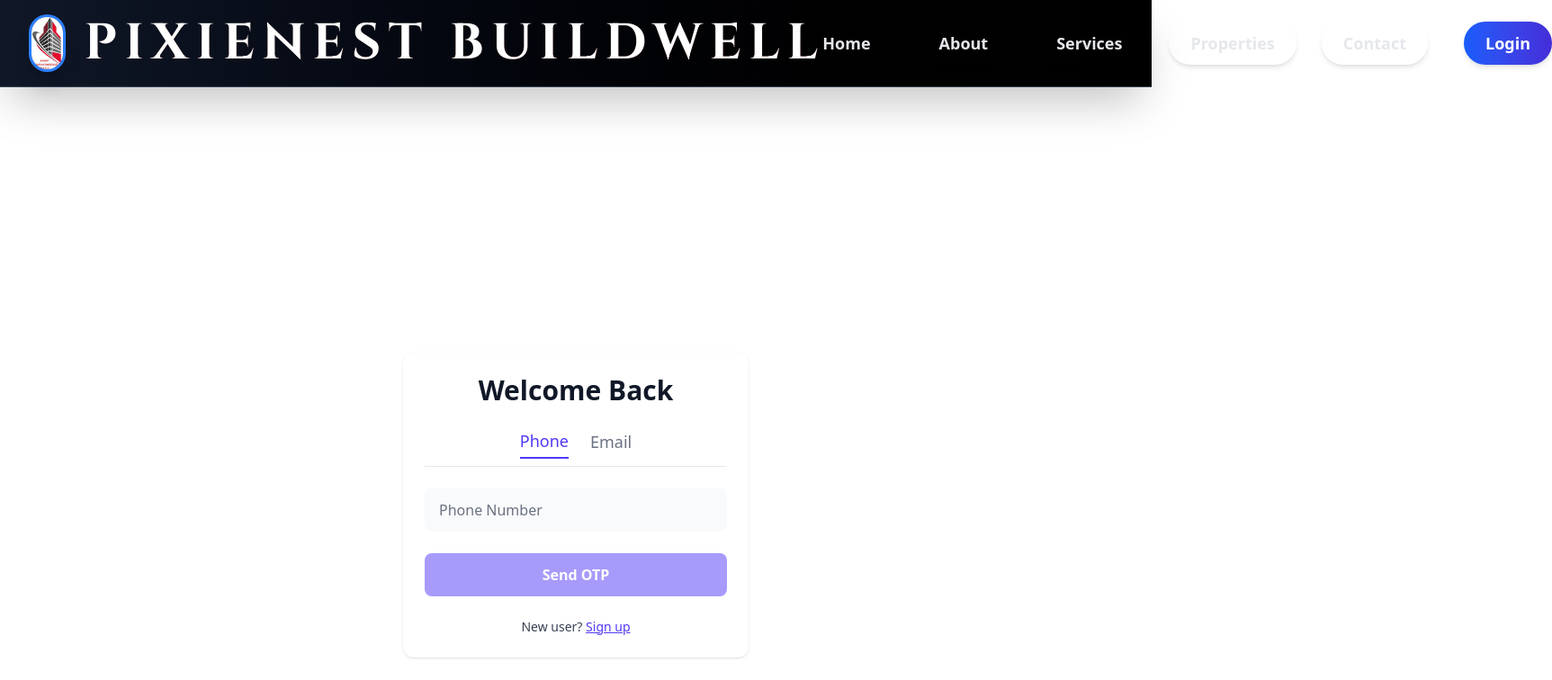
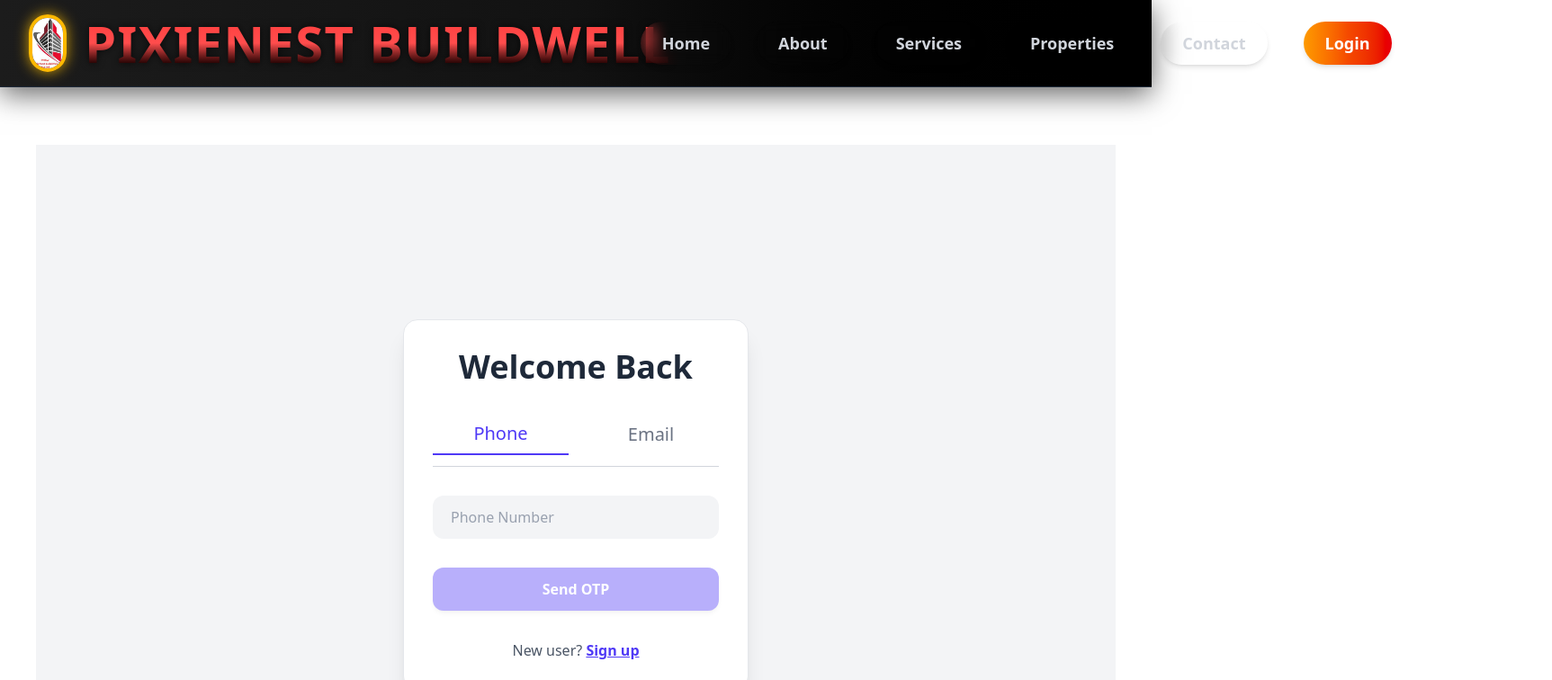
Before and after one commit to ashtoshsharansrivastava/pnbw_website, a React (Vite) app in the folder pnbw_website/my-app/: page /login in a window 1280 px wide. Shown: the top 756 px of the page at 90% size, 1725 px wide, since content can reach past the window. Built offline with nearby package versions, Linux system fonts and the light colour scheme; no server answers; a web font is replaced by a local one.

Commit message:
i have modified the panel

```diff
--- a/pnbw_website/my-app/src/components/Header.jsx
+++ b/pnbw_website/my-app/src/components/Header.jsx
@@ -2,25 +2,28 @@ import React from 'react';
 import { Link, NavLink, useNavigate } from 'react-router-dom';
 import { useAuthStore } from '../store/useAuthStore.js';
 import { motion } from 'framer-motion';
-import './Header.css'; // Assuming this CSS file contains the header-title gradient
+import './Header.css';
 
 export default function Header() {
   const navigate = useNavigate();
   const user = useAuthStore((s) => s.user);
   const logout = useAuthStore((s) => s.logout);
 
-  // Redesigned button and navigation link styles for a more premium feel
+  // Premium base styles
   const btnBase =
-    'px-6 py-2.5 text-lg rounded-full font-semibold transition-all duration-300 ease-in-out transform hover:scale-105 shadow-md';
-  const navIdle = 'text-gray-200 hover:text-blue-300 hover:shadow-lg'; // Softer, more inviting hover
-  const navActive = 'text-blue-400 border-b-4 border-blue-400 pb-1.5 font-extrabold'; // Stronger active state with thicker border
-  const authBtn = 'bg-gradient-to-r from-blue-600 to-indigo-700 text-white hover:from-blue-700 hover:to-indigo-800 shadow-lg hover:shadow-xl'; // Gradient for auth button
+    'px-6 py-2.5 text-lg rounded-full font-semibold transition-all duration-300 ease-in-out transform hover:scale-105 shadow-md backdrop-blur-sm';
+  const navIdle =
+    'text-gray-300 hover:text-amber-300 hover:drop-shadow-[0_0_8px_rgba(255,191,0,0.6)]';
+  const navActive =
+    'text-amber-400 border-b-4 border-amber-400 pb-1.5 font-extrabold drop-shadow-[0_0_6px_rgba(255,191,0,0.8)]';
+  const authBtn =
+    'bg-gradient-to-r from-amber-500 via-orange-600 to-red-600 text-white hover:from-amber-600 hover:via-orange-700 hover:to-red-700 shadow-lg hover:shadow-amber-500/50';
 
   const navLinks = [
     { to: '/', label: 'Home', exact: true },
     { to: '/about', label: 'About' },
     { to: '/services', label: 'Services' },
-    { to: '/properties', label: 'Properties' },
+    { to: '/properties', 'label': 'Properties' },
     { to: '/contact', label: 'Contact' },
   ];
 
@@ -30,34 +33,32 @@ export default function Header() {
   };
 
   return (
-    <header className="sticky top-0 z-50 flex items-center justify-between px-8 py-4 bg-gradient-to-r from-gray-900 to-black backdrop-blur-xl shadow-2xl border-b border-gray-700">
-      <Link to="/" className="flex items-center gap-5"> {/* Increased gap */}
+    <header className="sticky top-0 z-50 flex items-center justify-between px-8 py-4 bg-gradient-to-r from-[#1c1c1c] via-[#121212] to-black backdrop-blur-2xl shadow-[0_8px_30px_rgba(0,0,0,0.6)] border-b border-gray-800">
+      <Link to="/" className="flex items-center gap-5">
         <motion.img
-          src="/images/logo.jpg" // Ensure this path is correct for your project
+          src="/images/logo.jpg"
           alt="PNBW Official Logo"
-          className="w-16 h-16 rounded-full object-cover border-3 border-blue-500 shadow-xl" // Larger, more prominent, thicker border, stronger shadow
+          className="w-16 h-16 rounded-full object-cover border-4 border-amber-400 shadow-[0_0_15px_rgba(255,191,0,0.8)]"
           initial={{ rotate: 0, scale: 1 }}
-          whileHover={{ rotate: 15, scale: 1.15 }} // More pronounced hover effect
-          transition={{ type: 'spring', stiffness: 300, damping: 15 }} // Adjusted spring physics
+          whileHover={{ rotate: 12, scale: 1.12 }}
+          transition={{ type: 'spring', stiffness: 280, damping: 18 }}
         />
         <motion.h1
-          className="header-title text-4xl font-extrabold text-white tracking-wide" // Larger, bolder, wider tracking
-          initial={{ opacity: 0, x: -50 }} // Slide in from left more
+          className="header-title text-4xl font-extrabold tracking-wide"
+          initial={{ opacity: 0, x: -40 }}
           animate={{ opacity: 1, x: 0 }}
-          transition={{ duration: 0.9, ease: 'easeOut', delay: 0.3 }} // Slightly longer delay and duration
+          transition={{ duration: 0.8, ease: 'easeOut', delay: 0.25 }}
         >
-         <span className="primary font-bold bg-gradient-to-t from-[#800000] to-black bg-clip-text text-transparent">
-  PixieNest BuildWell
-</span>
-
-{' '} {/* Explicit primary color */}
-
-          <span className="secondary text-white"></span> {/* Explicit secondary color */}
+          <span
+            className="bg-gradient-to-t from-[#000000] via-[#ff4d4d] to-[#ff3b3b] bg-clip-text text-transparent drop-shadow-[0_0_4px_rgba(0,0,0,0.65)]"
+          >
+            PixieNest BuildWell
+          </span>
         </motion.h1>
       </Link>
 
-      <div className="flex items-center gap-10"> {/* Increased gap */}
-        <nav className="flex gap-7"> {/* Increased gap between nav items */}
+      <div className="flex items-center gap-10">
+        <nav className="flex gap-7">
           {navLinks.map(({ to, label, exact }) => (
             <NavLink
               key={to}
@@ -76,8 +77,8 @@ export default function Header() {
           <motion.button
             onClick={handleLogout}
             className={`${btnBase} ${authBtn}`}
-            whileHover={{ scale: 1.08 }} // Slightly more pronounced hover
-            whileTap={{ scale: 0.92 }} // Slightly more pronounced tap
+            whileHover={{ scale: 1.08 }}
+            whileTap={{ scale: 0.92 }}
           >
             Logout
           </motion.button>
--- a/pnbw_website/my-app/src/pages/Auth/Login.jsx
+++ b/pnbw_website/my-app/src/pages/Auth/Login.jsx
@@ -1,4 +1,3 @@
-// src/pages/Auth/Login.jsx
 import React, { useState } from 'react';
 import { Link, useNavigate } from 'react-router-dom';
 import { useAuthStore } from '../../store/useAuthStore.js';
@@ -45,24 +44,24 @@ export default function Login() {
   };
 
   return (
-    <div className="min-h-screen flex items-center justify-center bg-white">
-      <div className="w-full max-w-sm mx-auto p-6 space-y-6 bg-white rounded-xl shadow">
+    <div className="min-h-screen flex items-center justify-center bg-gray-100">
+      <div className="w-full max-w-sm mx-auto p-8 space-y-8 bg-white rounded-2xl shadow-xl border border-gray-200">
         {/* Page title */}
-        <h1 className="text-center text-3xl font-bold text-gray-900">
+        <h1 className="text-center text-4xl font-extrabold text-gray-800">
           Welcome Back
         </h1>
 
         {/* Tabs */}
-        <div className="flex gap-6 justify-center border-b border-gray-200 pb-2 text-gray-700">
+        <div className="flex gap-4 justify-center border-b border-gray-300 pb-3 text-gray-700">
           <button
             onClick={() => {
               setTab('phone');
               setStep('enterPhone');
               setError(null);
             }}
-            className={`pb-1 text-lg ${
+            className={`flex-1 text-center py-2 text-xl font-medium rounded-t-lg transition-colors duration-200 ${
               tab === 'phone'
-                ? 'border-b-2 border-indigo-600 text-indigo-600'
+                ? 'text-indigo-600 border-b-2 border-indigo-600'
                 : 'text-gray-500 hover:text-indigo-600'
             }`}
           >
@@ -73,9 +72,9 @@ export default function Login() {
               setTab('email');
               setError(null);
             }}
-            className={`pb-1 text-lg ${
+            className={`flex-1 text-center py-2 text-xl font-medium rounded-t-lg transition-colors duration-200 ${
               tab === 'email'
-                ? 'border-b-2 border-indigo-600 text-indigo-600'
+                ? 'text-indigo-600 border-b-2 border-indigo-600'
                 : 'text-gray-500 hover:text-indigo-600'
             }`}
           >
@@ -93,12 +92,12 @@ export default function Login() {
                   value={phone}
                   onChange={(e) => setPhone(e.target.value)}
                   placeholder="Phone Number"
-                  className="w-full px-4 py-3 bg-gray-50 text-gray-900 rounded-lg placeholder-gray-500 focus:outline-none focus:ring-2 focus:ring-indigo-200"
+                  className="w-full px-5 py-3 bg-gray-100 text-gray-800 rounded-xl placeholder-gray-400 focus:outline-none focus:ring-2 focus:ring-indigo-500 focus:border-transparent transition-colors duration-200"
                 />
                 <button
                   onClick={handleSendOtp}
                   disabled={!phone}
-                  className="w-full py-3 bg-indigo-600 hover:bg-indigo-700 text-white rounded-lg font-semibold disabled:opacity-50 transition"
+                  className="w-full py-3 bg-indigo-600 hover:bg-indigo-700 text-white rounded-xl font-semibold disabled:opacity-40 disabled:cursor-not-allowed transition-all duration-200 shadow-md hover:shadow-lg"
                 >
                   Send OTP
                 </button>
@@ -110,12 +109,12 @@ export default function Login() {
                   value={otp}
                   onChange={(e) => setOtp(e.target.value)}
                   placeholder="Enter OTP"
-                  className="w-full px-4 py-3 bg-gray-50 text-gray-900 rounded-lg placeholder-gray-500 focus:outline-none focus:ring-2 focus:ring-indigo-200"
+                  className="w-full px-5 py-3 bg-gray-100 text-gray-800 rounded-xl placeholder-gray-400 focus:outline-none focus:ring-2 focus:ring-indigo-500 focus:border-transparent transition-colors duration-200"
                 />
                 <button
                   onClick={handleVerifyOtp}
                   disabled={!otp}
-                  className="w-full py-3 bg-indigo-600 hover:bg-indigo-700 text-white rounded-lg font-semibold disabled:opacity-50 transition"
+                  className="w-full py-3 bg-indigo-600 hover:bg-indigo-700 text-white rounded-xl font-semibold disabled:opacity-40 disabled:cursor-not-allowed transition-all duration-200 shadow-md hover:shadow-lg"
                 >
                   Verify &amp; Continue
                 </button>
@@ -132,12 +131,12 @@ export default function Login() {
               value={email}
               onChange={(e) => setEmail(e.target.value)}
               placeholder="Email Address"
-              className="w-full px-4 py-3 bg-gray-50 text-gray-900 rounded-lg placeholder-gray-500 focus:outline-none focus:ring-2 focus:ring-indigo-200"
+              className="w-full px-5 py-3 bg-gray-100 text-gray-800 rounded-xl placeholder-gray-400 focus:outline-none focus:ring-2 focus:ring-indigo-500 focus:border-transparent transition-colors duration-200"
             />
             <button
               onClick={handleEmailLogin}
               disabled={!email}
-                  className="w-full py-3 bg-indigo-600 hover:bg-indigo-700 text-white rounded-lg font-semibold disabled:opacity-50 transition"
+              className="w-full py-3 bg-indigo-600 hover:bg-indigo-700 text-white rounded-xl font-semibold disabled:opacity-40 disabled:cursor-not-allowed transition-all duration-200 shadow-md hover:shadow-lg"
             >
               Send Magic Link
             </button>
@@ -146,13 +145,15 @@ export default function Login() {
 
         {/* Error Message */}
         {error && (
-          <p className="text-center text-red-500 font-medium">{error}</p>
+          <p className="text-center text-red-500 font-medium bg-red-100 p-3 rounded-lg border border-red-200">
+            {error}
+          </p>
         )}
 
         {/* Sign Up Link */}
-        <p className="text-center text-sm text-gray-700">
+        <p className="text-center text-base text-gray-600">
           New user?{' '}
-          <Link to="/signup" className="underline text-indigo-600">
+          <Link to="/signup" className="underline font-semibold text-indigo-600 hover:text-indigo-800">
             Sign up
           </Link>
         </p>
```
